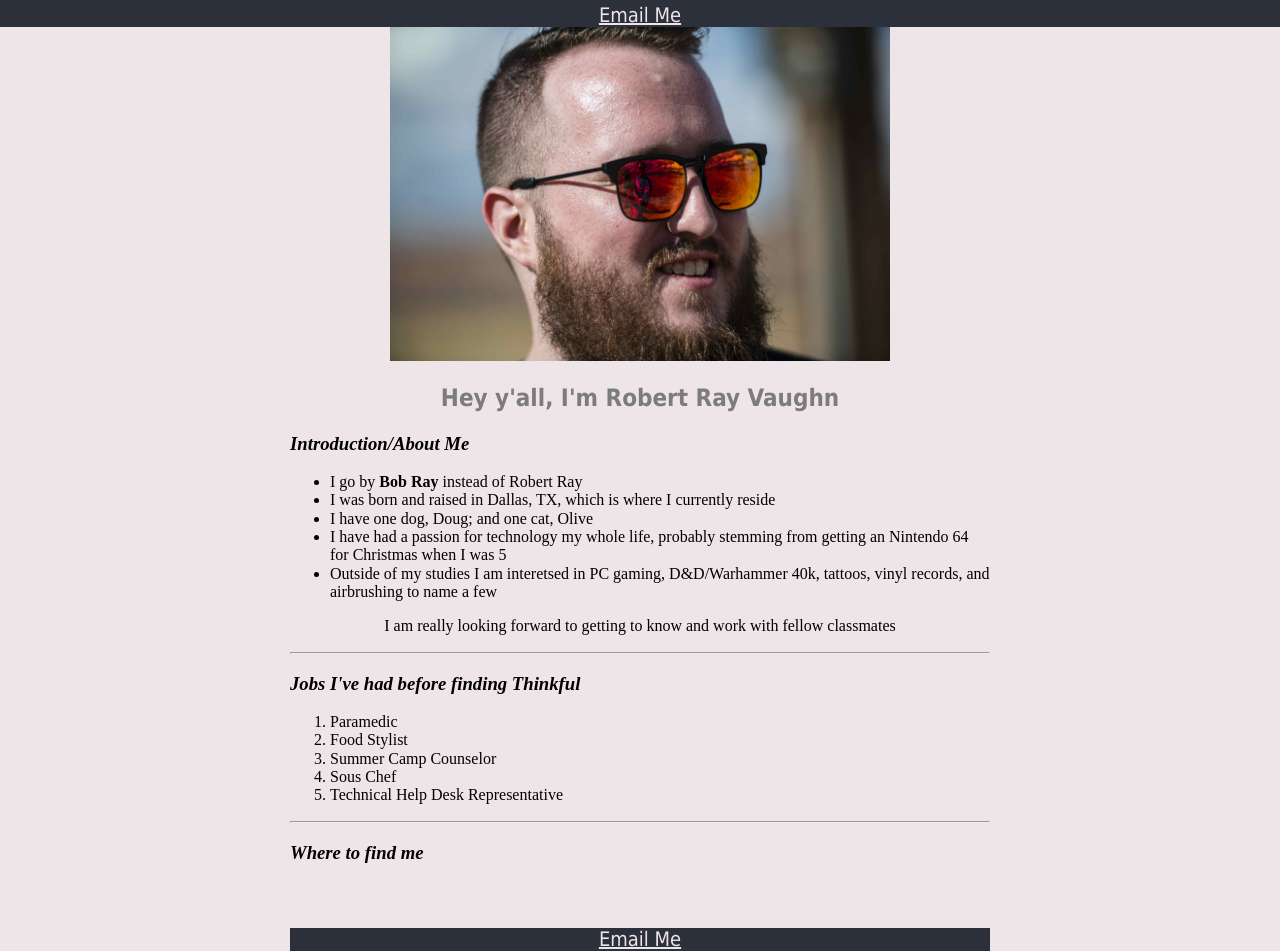
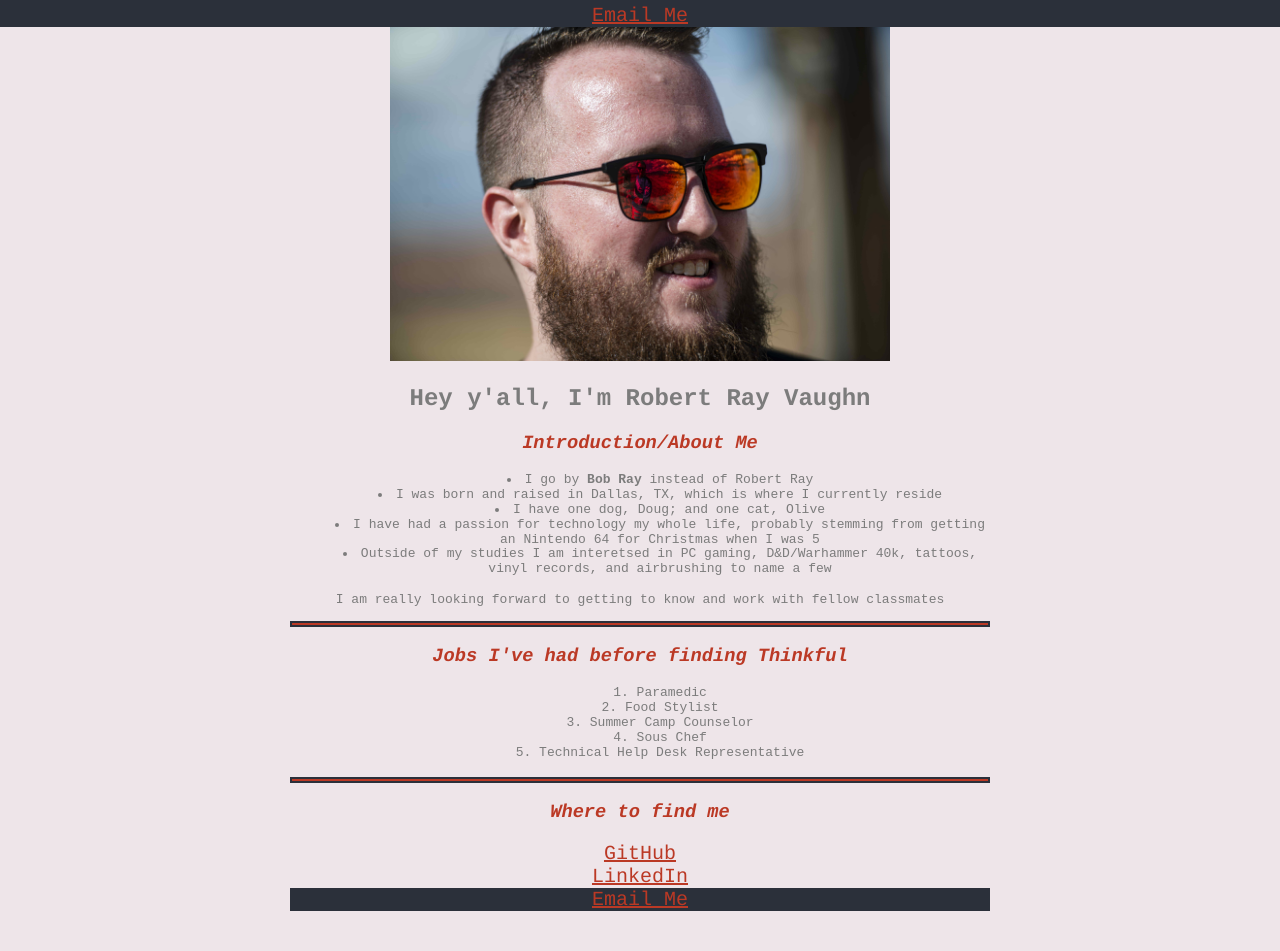
Before and after one commit to BobRayVaughn/practice-portfolio, a plain HTML site: page index.html in a window 1280 px wide. Shown: the part 186-1137 px from the top of the page. After the commit the page ends 1097 px from the top, so only its background shows below. Drawn offline with nearby package versions, Linux system fonts and the light colour scheme.

Commit message:
Rough Draft Full

```diff
--- a/style.css
+++ b/style.css
@@ -2,16 +2,22 @@
 */
 
 h1 {
-font-family: Tahoma;
+font-family: Baskerville, serif;
 text-align: center;
 color: #BB3925;
 font-size: 50px;
 }
 
 h2 {
-font-family: Tahoma;
+font-family: Courier;
 text-align: center;
 color: #7C7C7C;
+}
+
+h3 {
+font-family: Courier;
+text-align: center;
+color: #BB3925;
 }
 
 .light-background {
@@ -39,11 +45,35 @@ nav {
 }
 
 a {
-  font-family: Tahoma;
+  font-family: Courier;
   font-size: 20px;
 }
 
-a:link    { color: #EEE5E9;  }
-a:visited { color: #BB3925;   }
+a:link    { color: #BB3925;  }
+a:visited { color: #7C7C7C;   }
 a:hover   { color: blue; }
 a:active  { color: pink;  }
+
+/* Remembering I could group Selectors really helped save time, cant imagine how helpful that may be on a much larger project
+*/
+
+ul, ol {
+    text-align: center;
+    list-style-position: inside;
+}
+
+li, p {
+  font-family: monospace;
+float: center;
+text-align: center;
+color: #7C7C7C;
+}
+
+hr {
+  height: 2px;
+  background-color:#BB3925;
+  border: 2px solid #2B303A;
+
+  div {
+    padding-top: 20px
+  }
```
